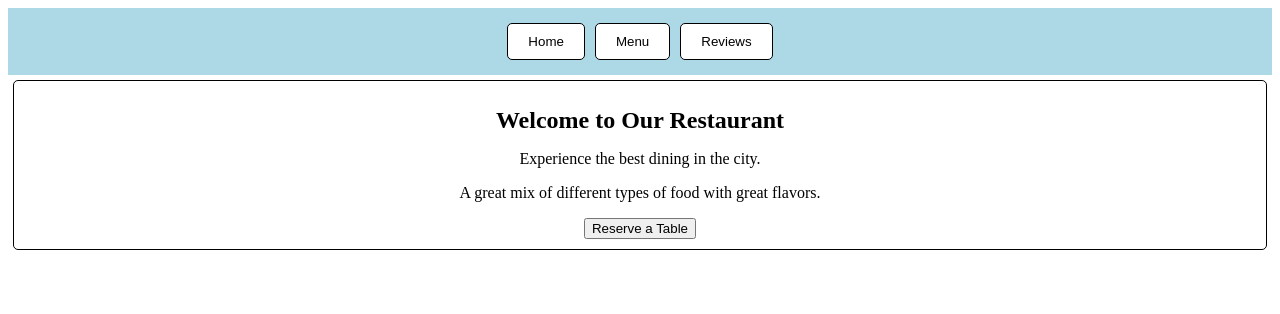
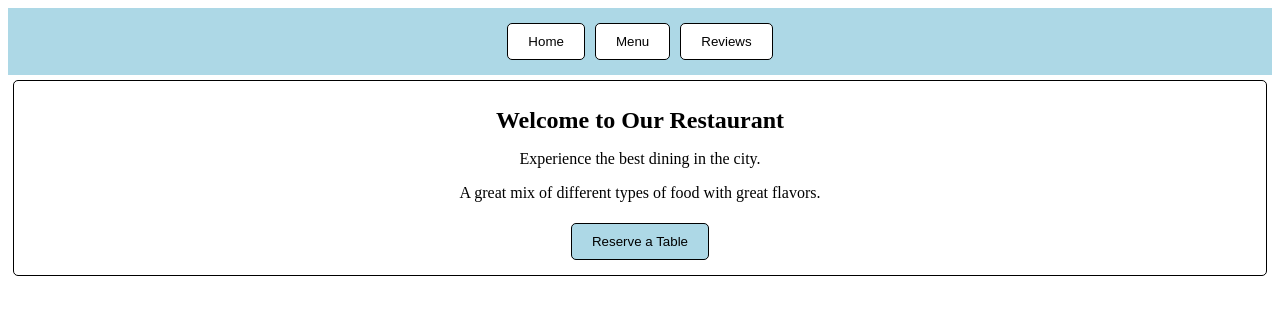
Before and after one commit to Matt-d-schmidt/restaurant-page, a website built with webpack: page src/template.html in a window 1280 px wide. Built offline with nearby package versions, Linux system fonts and the light colour scheme.

Commit message:
forgot to add the home page button styling

```diff
--- a/src/style.css
+++ b/src/style.css
@@ -51,6 +51,29 @@
     margin-bottom: 10px;
 }
 
+/* Home styling */
+
+.home-button {
+    background-color: lightblue;
+    border: 1px solid black;
+    border-radius: 5px;
+    padding: 10px 20px;
+    margin: 5px;
+    cursor: pointer;
+    text-align: center;
+    transition: all 0.3s ease;
+}
+
+.home-button:hover {
+    background-color: white;
+    color: black;
+    border: 1px solid black;
+    box-shadow: 0 0 5px black;
+    transform: scale(1.05);
+}
+
+/* Review Styles */
+
 .reviews-form {
     background-color: white;
     border: 1px solid black;
@@ -98,6 +121,8 @@
     margin: 5px;
 }
 
+/* Menu Item Styles */
+
 .menu-item {
     background-color: white;
     border: 1px solid black;
```
